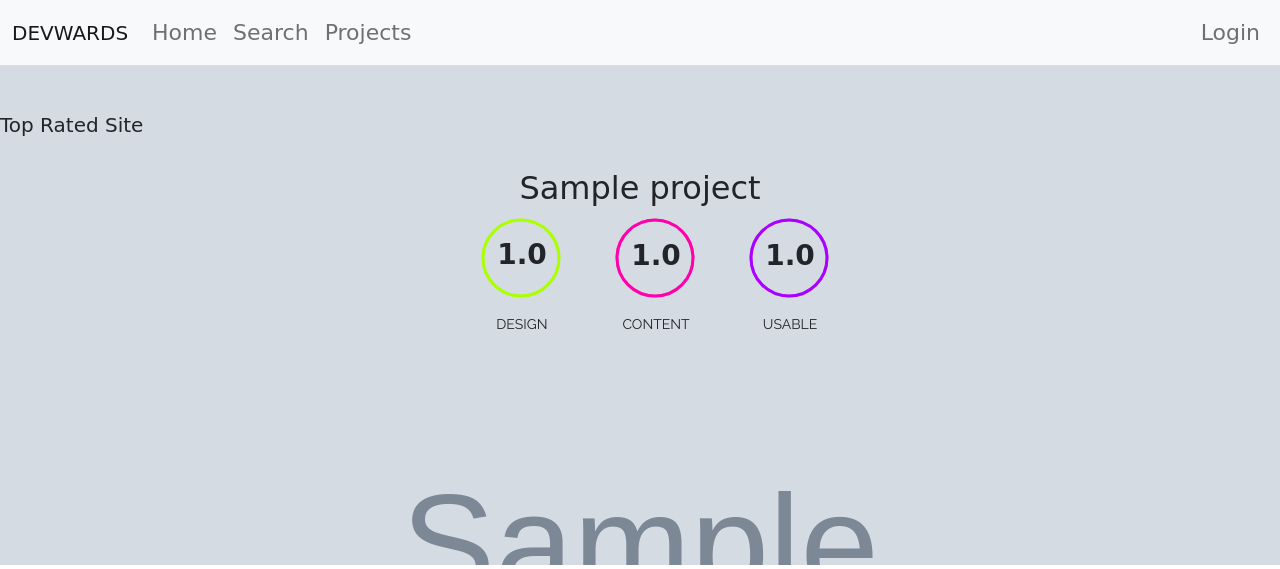
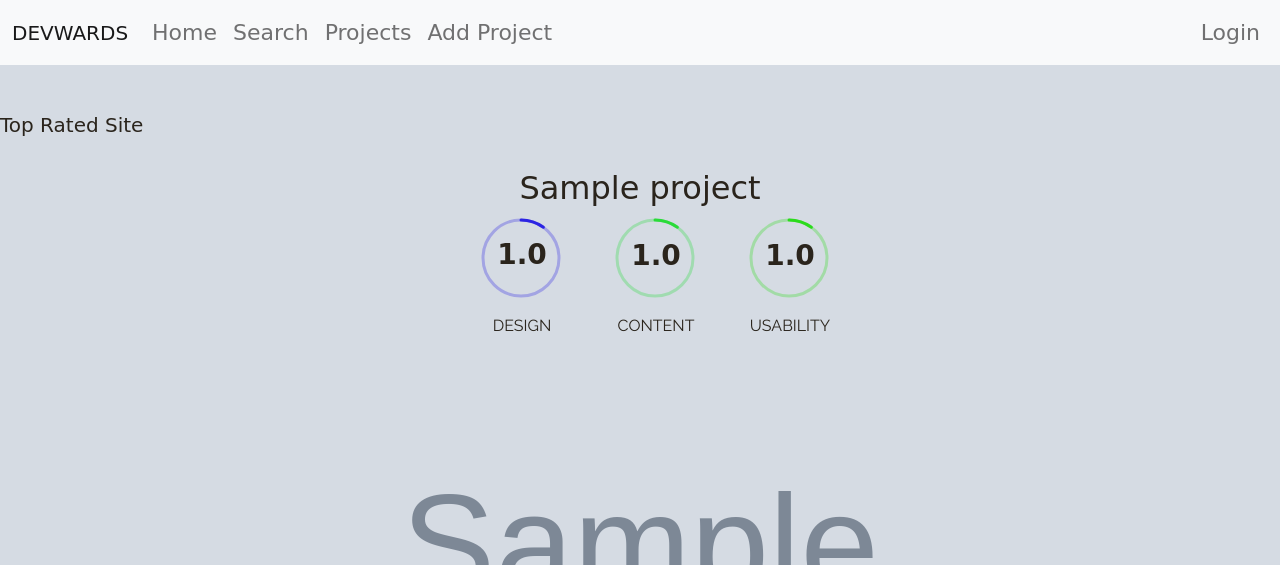
Before and after one commit to benjaminbills/devward, a Django app: page / in a window 1280 px wide. Shown: the top 569 px of the page. Run offline with Django 3.2, Linux system fonts and the light colour scheme; tables that the repository leaves empty hold one stand-in row (values such as "Sample post"); grey boxes marked "Sample" are stand-in pictures; some web fonts are replaced.

Commit message:
add styling

```diff
--- a/awards/templates/home.html
+++ b/awards/templates/home.html
@@ -7,9 +7,9 @@
 {% block content %}
 
 <div class="" style="background-image: url('{{ratings.project.image.url}}'); height: 500px; background-repeat: no-repeat; background-size: cover;">
-<h5 class="pt-5 ">Top Rated Site</h5>
+<h5 class="pt-5 main-head">Top Rated Site</h5>
 <div class="container text-center">
-  <h2 class="pt-4">{{ratings.project.title}}</h2>
+  <h2 class="pt-4 main-head">{{ratings.project.title}}</h2>
   <ul class="display-container">
     <li class="note-display" data-note="{{ratings.design}}">
         <div class="circle">
@@ -54,17 +54,17 @@
           </div>
         </div>
 
-        <span class="label">Usable</span>
+        <span class="label">Usability</span>
       </li>
     </ul>
 </div>
 </div>
 <div class="container pt-4 pb-4">
   <h2>Projects posted today</h2>
-  <div class="row pt-4">
+  <div class="row">
   {% if projects %}
   {% for project in projects %}
-    <div class="col-6">
+    <div class="col-6 pt-4">
       <div class="card">
         <img class='project-img' src="{{project.image.url}}" class="card-img-top" alt="...">
         <div class="card-body">
@@ -84,6 +84,8 @@
     </div>
   </div>
 {% endblock %}
+<link rel="stylesheet" href="{% static 'css/home.css' %}">
 
 {% block script %}
+<script src="{% static 'js/home.js'%}"></script>
 {% endblock  %}
--- a/awards/templates/navbar.html
+++ b/awards/templates/navbar.html
@@ -1,4 +1,4 @@
-<nav class="navbar navbar-expand-sm navbar-light bg-light">
+<nav class="navbar navbar-expand-lg navbar-light bg-light">
   <div class="container-fluid">
     <a class="navbar-brand" href="{% url 'home' %}">DEVWARDS</a>
     <button class="navbar-toggler" type="button" data-bs-toggle="collapse" data-bs-target="#navbarNav" aria-controls="navbarNav" aria-expanded="false" aria-label="Toggle navigation">
@@ -14,6 +14,9 @@
         </li>
         <li class="nav-item">
           <a class="nav-link" href="{% url 'get_projects'%}">Projects</a>
+        </li>
+        <li class="nav-item">
+          <a class="nav-link" href="{% url 'add_project'%}">Add Project</a>
         </li>
       </ul>
       <ul class="navbar-nav ms-auto">
--- a/awards/templates/project/project.html
+++ b/awards/templates/project/project.html
@@ -68,14 +68,15 @@
             <div class="col-6">
               <p>
                 <img class="rounded-circle" style="width: 1.5em; height: 1.5em" src="{{project.user.profile.photo.url}}" alt="">
-                <a href="">
+                <a href="{% url 'user_page' project.user.id%">
                   <span>By:{{project.user.username}}</span>
                 </a>
               </p>
             </div>
             <div class="col-6">
-              <button class="btn"><a href="{{project.link}}" target="_blank">Visit page</a></button>
+              <button class="btn btn-secondary"><a href="{{project.link}}" target="_blank">Visit page</a></button>
             </div>
+            <p>{{project.description}}</p>
           </div>
         </div>
       </div>
--- a/awards/templates/project/search.html
+++ b/awards/templates/project/search.html
@@ -14,11 +14,11 @@
     </div>
   </form>
 </div>
-<div class="container pt-4">
+<div class="container">
   <div class="row gx-5">
     {% if projects %}
     {% for project in projects %}
-    <div class="col-6">
+    <div class="col-6 pt-4">
       <div class="card">
         <img class='project-img' src="{{project.image.url}}" class="card-img-top" alt="...">
         <div class="card-body">
@@ -29,7 +29,7 @@
           </h5>
           <p>
             <img class="rounded-circle" style="width: 1.5em; height: 1.5em" src="{{project.user.profile.photo.url}}" alt="">
-            <a href="">
+            <a href="{% url 'user_page' project.user.id%}">
               <span>By:{{project.user.username}}</span>
             </a>
           </p>
--- a/static/css/home.css
+++ b/static/css/home.css
@@ -29,9 +29,12 @@
 .note-display:nth-child(2) .circle__progress { stroke: #FF00AA; }
 .note-display:nth-child(3) .circle__progress { stroke: #AA00FF; }
 
-.circle {
+.circle, .main-head {
   position: relative;
+  color: white;
+  mix-blend-mode: difference;
 }
+
 
 .percent {
   width: 100%;
@@ -49,9 +52,11 @@
 
 .label {
   font-family: 'Raleway', serif;
-  font-size: 14px;
+  font-size: 16px;
   text-transform: uppercase;
   margin-top: 15px;
+  color: white;
+  mix-blend-mode: difference;
 }
 
 .circle__progress--fill {
@@ -69,7 +74,10 @@
 .card {
   font-size: 16px;
 }
-
+a {
+  color: inherit;
+  text-decoration: none;
+}
 @media screen and (max-width:2000px) and (min-width: 986px) {
   .project-img {
     height: 300px;
```
Also changed, not shown: awards/templates/project/add_project.html (+19 -9 lines), awards/templates/project/projects.html (+7 -6 lines).
